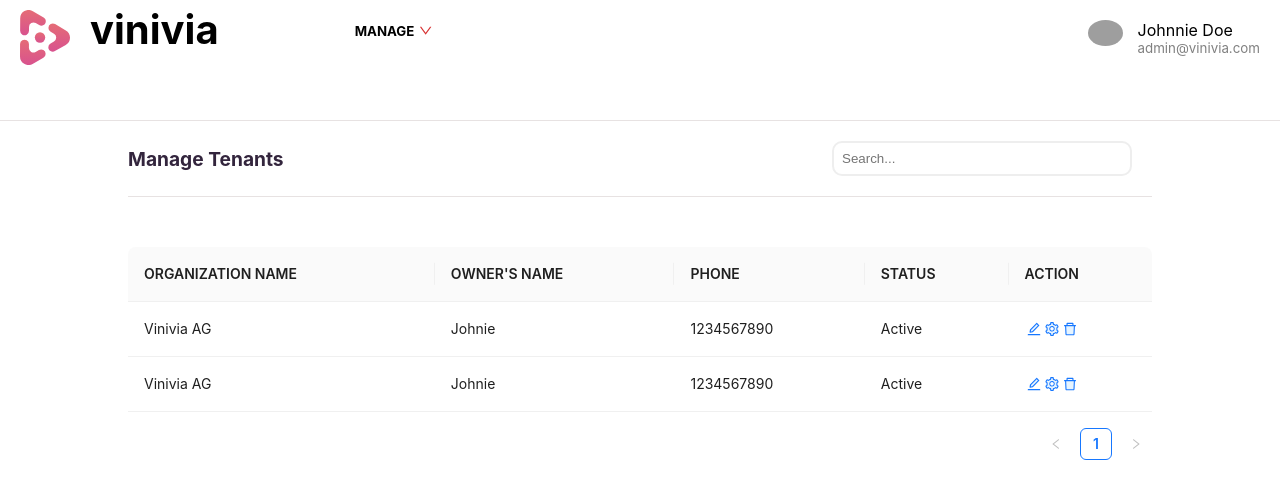
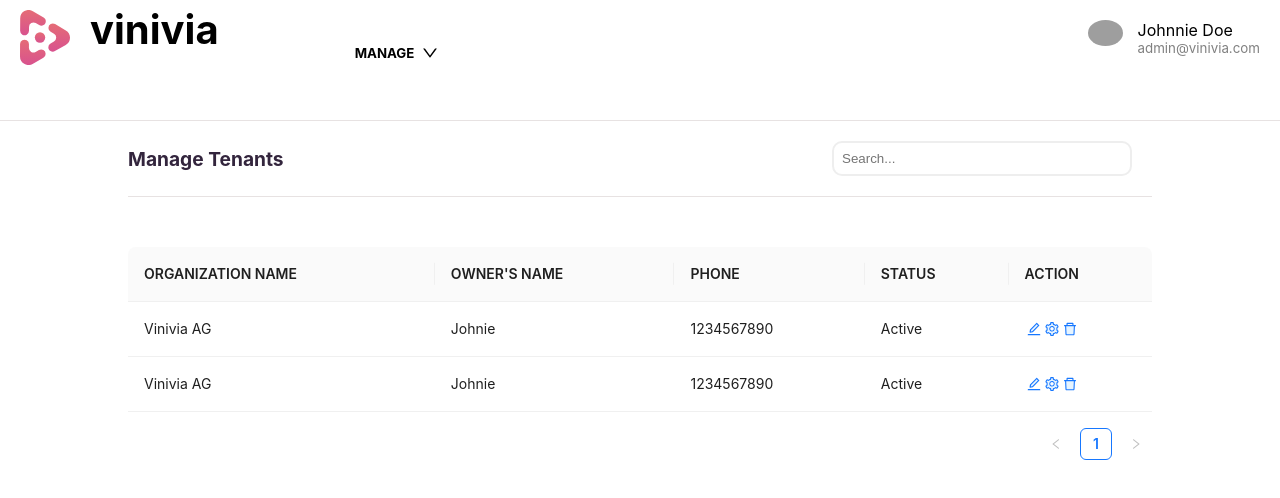
Before and after one commit to nasirwani/vinvivia, a React (Create React App) app in the folder frontend/: page /manage-tenants in a window 1280 px wide. Shown: the top 498 px of the page. Built offline with nearby package versions, Linux system fonts and the light colour scheme; grey boxes are pictures that could not be loaded.

Commit message:
header-dropdown

```diff
--- a/frontend/src/components/Header.js
+++ b/frontend/src/components/Header.js
@@ -1,7 +1,7 @@
 import './Header.css';
 import { DownOutlined } from '@ant-design/icons'
 import { Link } from 'react-router-dom';
-import { Button } from 'antd';
+import { Button ,Dropdown,Space} from 'antd';
 const Header = () => {
 
 
@@ -46,12 +46,18 @@ const Header = () => {
                 <div className='logoname'>
                     vinivia
                 </div>
-
-                <h5 className='dropdown'>MANAGE
-                    <span className='dropdown-icon'>
+                <Dropdown className='dropdown'
+                menu={{
+                    items,
+                }}
+            >
+                <a onClick={(e) => e.preventDefault()}>
+                    <Space>
+                        <h5> MANAGE</h5>
                         <DownOutlined />
-                    </span>
-                </h5>
+                    </Space>
+                </a>
+            </Dropdown>
 
                 {/* <span className='log-btn'>
                     <Link to='/login'>
```
